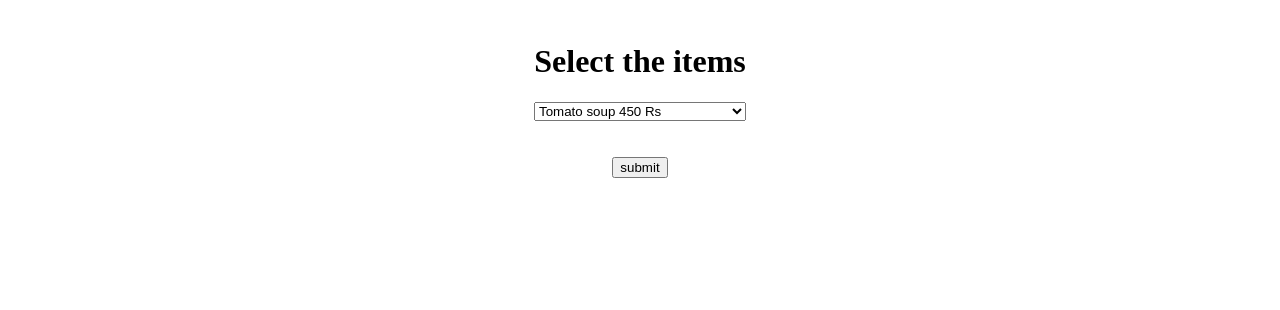
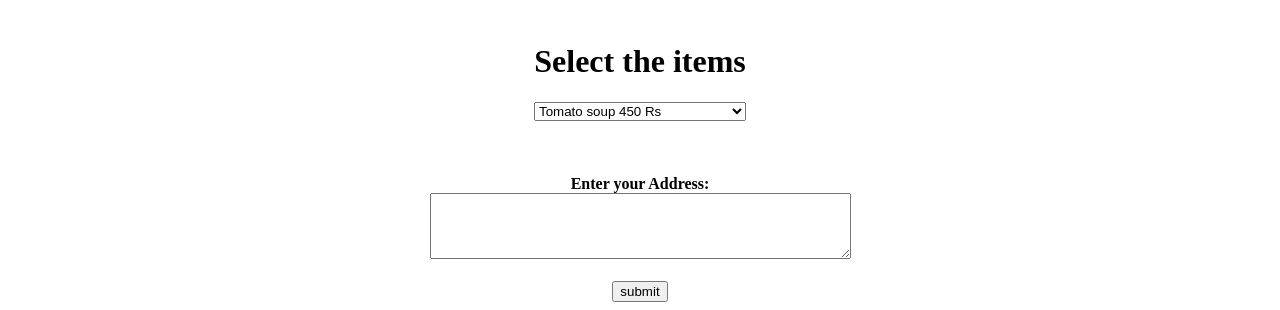
Before and after one commit to AJAYVATHAM9058/restaurant2, a plain HTML site: page order.html in a window 1280 px wide. Shown: the part 1138-1448 px from the top of the page. Before the commit the page ends 1324 px from the top, so only its background shows below. Drawn offline with Linux system fonts and the light colour scheme.

Commit message:
Update order.html

```diff
--- a/order.html
+++ b/order.html
@@ -75,6 +75,9 @@
 </select>
 <br><br><br>
 
+  <label for="address"><br><b>Enter your Address:</b><br><textarea name="address" id="address"rows="4" cols="50"></textarea><br><br>
+
+
 <input type="submit" value="submit">
 </form>
 
```
